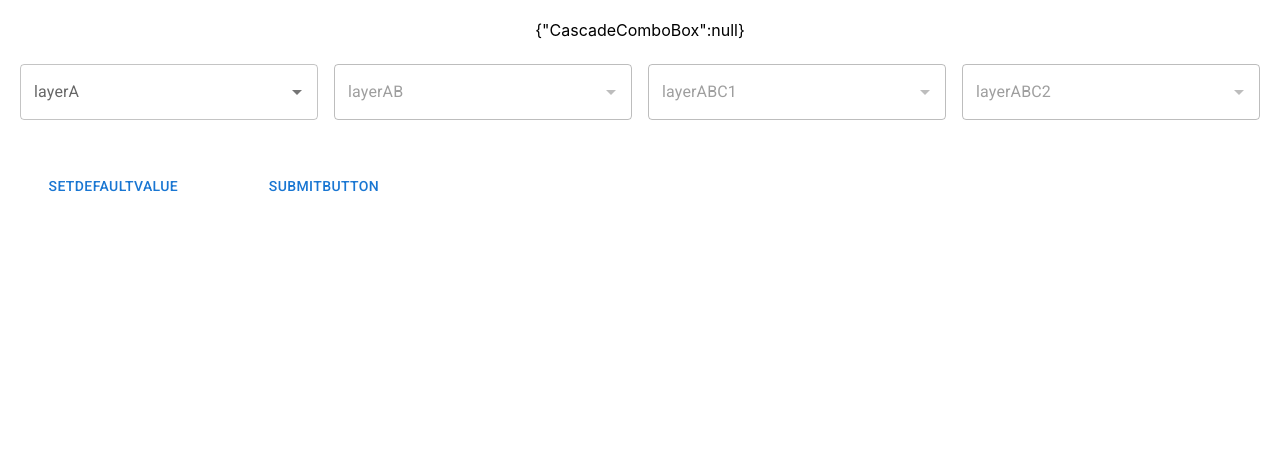
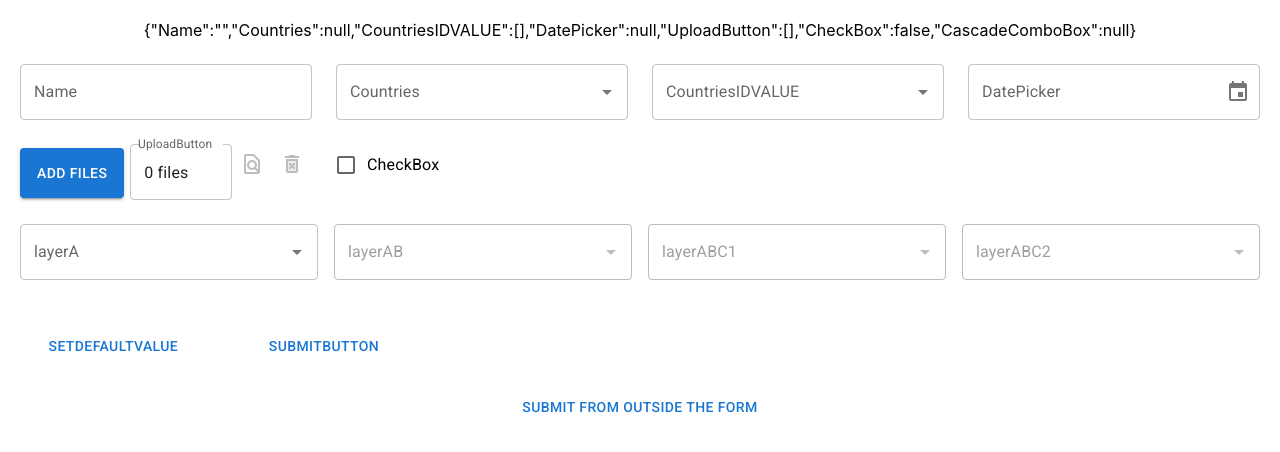
Before and after one commit to ATGroupFreelance/ATMaterialForm, a React (Create React App) app: page / in a window 1280 px wide. Shown: the top 452 px of the page. Built offline with nearby package versions, Linux system fonts and the light colour scheme.

Commit message:
Added Checkbox

```diff
--- a/src/App.js
+++ b/src/App.js
@@ -1,4 +1,4 @@
-import { Grid } from '@mui/material';
+import { Button, Grid } from '@mui/material';
 import { useRef, useState } from 'react';
 import './App.css';
 import ATForm, { formBuilder } from './lib/component/ATForm/ATForm';
@@ -62,6 +62,13 @@ function App() {
     }
   ]
 
+  const onExternalSubmit = () => {
+    console.log('on External Submit')
+    formRef.current.checkValidation(() => {
+      console.log('Its valid', mFormData.current)
+    })
+  }
+
   return (
     <div className='App'>
       <Grid container spacing={3}>
@@ -70,11 +77,12 @@ function App() {
         </Grid>
         <ATForm onChange={onFormChange} ref={formRef} serviceManager={ServiceManager} >
           {[
-            // formBuilder.createTextBox({ id: 'Name', validation: { required: true, type: 'string', minLength: 1 } }),
-            // formBuilder.createComboBox({ id: 'Countries', options: [{ Title: 'UK', ID: 1 }, { Title: 'US', ID: 2 }], validation: { required: true, type: 'object' } }),
-            // formBuilder.createMultiComboBox({ id: 'CountriesIDVALUE', options: [{ Title: 'UK', ID: 1 }, { Title: 'US', ID: 2 }], validation: { required: true, type: 'array', minItems: 1 } }),
-            // formBuilder.createDatePicker({ id: 'DatePicker' }),
-            // formBuilder.createUploadButton({ id: 'UploadButton' }),
+            formBuilder.createTextBox({ id: 'Name', validation: { required: true, type: 'string', minLength: 1 } }),
+            formBuilder.createComboBox({ id: 'Countries', options: [{ Title: 'UK', ID: 1 }, { Title: 'US', ID: 2 }], validation: { required: true, type: 'object' } }),
+            formBuilder.createMultiComboBox({ id: 'CountriesIDVALUE', options: [{ Title: 'UK', ID: 1 }, { Title: 'US', ID: 2 }], validation: { required: true, type: 'array', minItems: 1 } }),
+            formBuilder.createDatePicker({ id: 'DatePicker' }),
+            formBuilder.createUploadButton({ id: 'UploadButton' }),
+            formBuilder.createCheckBox({ id: 'CheckBox' }),
             formBuilder.createCascadeComboBox({ id: 'CascadeComboBox', design: cascadeDesign }),
             formBuilder.createGrid({
               id: 'grid01',
@@ -84,6 +92,9 @@ function App() {
             formBuilder.createButton({ id: 'SubmitButton', onClick: onSubmitClick, inputType: 'submit' }),
           ]}
         </ATForm>
+        <Grid item xs={12}>
+          <Button onClick={onExternalSubmit}>Submit from outside the form</Button>
+        </Grid>
       </Grid>
     </div>
   );
--- a/src/lib/component/ATForm/FormBuilder/FormBuilder.js
+++ b/src/lib/component/ATForm/FormBuilder/FormBuilder.js
@@ -86,3 +86,13 @@ export const createGrid = ({ id, container, spacing, ...restProps }) => {
         ...restProps,
     })
 }
+
+export const createCheckBox = ({ id, md = 3, ...restProps }) => {
+    return create({
+        id,
+        type: 'CheckBox',
+        md,
+        labelPlacement: 'end',
+        ...restProps,
+    })
+}
--- /dev/null
+++ b/src/lib/component/ATForm/UI/CheckBox/CheckBox.js
@@ -0,0 +1,23 @@
+import React from 'react';
+
+import FormControlLabel from '@mui/material/FormControlLabel'
+import Checkbox from '@mui/material/Checkbox';
+
+const CheckBox = ({ _formProps_, id, onChange, value, helperText, ...restProps }) => {
+    const internalOnChange = (event) => {
+        if (onChange)
+            onChange({ target: { value: event.target.checked } })
+    }
+
+    return <FormControlLabel
+        sx={{ width: '100%' }}
+        value="top"
+        control={<Checkbox />}
+        onChange={internalOnChange}
+        checked={value}
+        {...restProps}
+    />
+
+}
+
+export default CheckBox;
--- a/src/lib/component/ATForm/UITypeUtils/UITypeUtils.js
+++ b/src/lib/component/ATForm/UITypeUtils/UITypeUtils.js
@@ -1,4 +1,15 @@
 import moment from 'moment';
+
+export const UITypes = {
+    Button: 'Button',
+    TextBox: 'TextBox',
+    ComboBox: 'ComboBox',
+    MultiComboBox: 'MultiComboBox',
+    DatePicker: 'DatePicker',
+    UploadButton: 'UploadButton',
+    CascadeComboBox: 'CascadeComboBox',
+    CheckBox: 'CheckBox',
+}
 
 export const getTypeInfo = (type) => {
     return types.find(item => item.type === type)
@@ -51,5 +62,9 @@ export const types = [
 
             return result
         }
-    }
+    },
+    {
+        type: 'CheckBox',
+        initialValue: false,
+    },
 ]
--- a/src/lib/index.js
+++ b/src/lib/index.js
@@ -1,8 +1,10 @@
 import ATForm, {formBuilder} from './component/ATForm/ATForm';
+import { UITypes } from './component/ATForm/UITypeUtils/UITypeUtils';
 import { Grid } from '@mui/material';
 
 export {
     ATForm,
     formBuilder,
     Grid,
+    UITypes
 };
```
Also changed, not shown: src/lib/component/ATForm/ATForm.js, src/lib/component/ATForm/UIBuilder/ControlledUIBuilder/ControlledUIBuilder.js.
